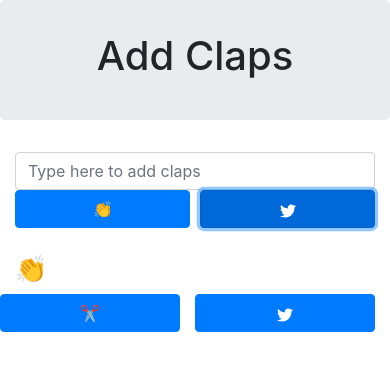
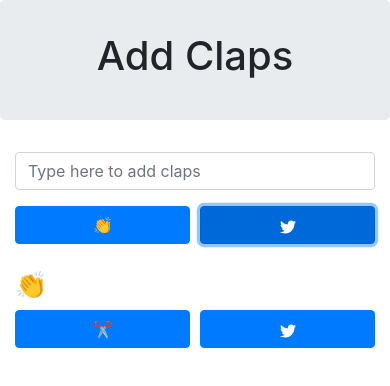
Before and after one commit to axschech/add-claps-react, a React (Create React App) app: page / in a window 390 px wide. Both pictures are taken after a click on the button 287 px from the left and 209 px from the top of the page. Shown: the top 386 px of the page. Built offline with nearby package versions, Linux system fonts and the light colour scheme.

Commit message:
Fix margin - also fixing spacing

```diff
--- a/public/index.html
+++ b/public/index.html
@@ -30,15 +30,10 @@
     		line-height: 50px;
     	}
 
-      .clapText .col {
-        margin: 0;
-        padding: 0 15px 0 0;
-      }
-
       .emoticon-image {
         width:16px;
         height:18px;
-        fill: white;
+        fill: #fff;
       }
     </style>
     <title>React App</title>
--- a/src/components/Input.tsx
+++ b/src/components/Input.tsx
@@ -48,7 +48,7 @@ export const Input = (props:InputProps) => {
         setValue('')
     }}>
             <div className='form-row align-items-center mb-3'>
-                <div className='col-sm-8'>
+                <div className='col-md-8 m-xl-0 m-lg-0 m-md-0 mb-sm-3 mb-3'>
                     <input
                         type="text"
                         value={value}
@@ -61,7 +61,7 @@ export const Input = (props:InputProps) => {
                     <button type="submit" className='btn btn-primary btn-block'>{EMOTE}</button>
                 </div>
                 <div className='col'>
-                    <Tweet className={'btn btn-primary btn-block'} value={value} setValue={passClaps} />
+                    <Tweet className={'btn btn-primary btn-block'} value={addClaps(value)} setValue={passClaps} />
                 </div>
             </div>
         </form>
--- a/src/components/List.tsx
+++ b/src/components/List.tsx
@@ -10,7 +10,7 @@ export const ListItem = (props:ListItemProps) => {
     const rawElement = useRef(null)
 
     return <div className='clapText' ref={rawElement}>
-        <div className='row align-items-center'>
+        <div className='form-row align-items-center'>
             <span className='col-sm-8'>{props.item}</span>
             <span className='col'><Select element={rawElement} /></span>
             <span className='col'><Tweet value={props.item} className={'btn btn-primary btn-block'} /></span>
```
